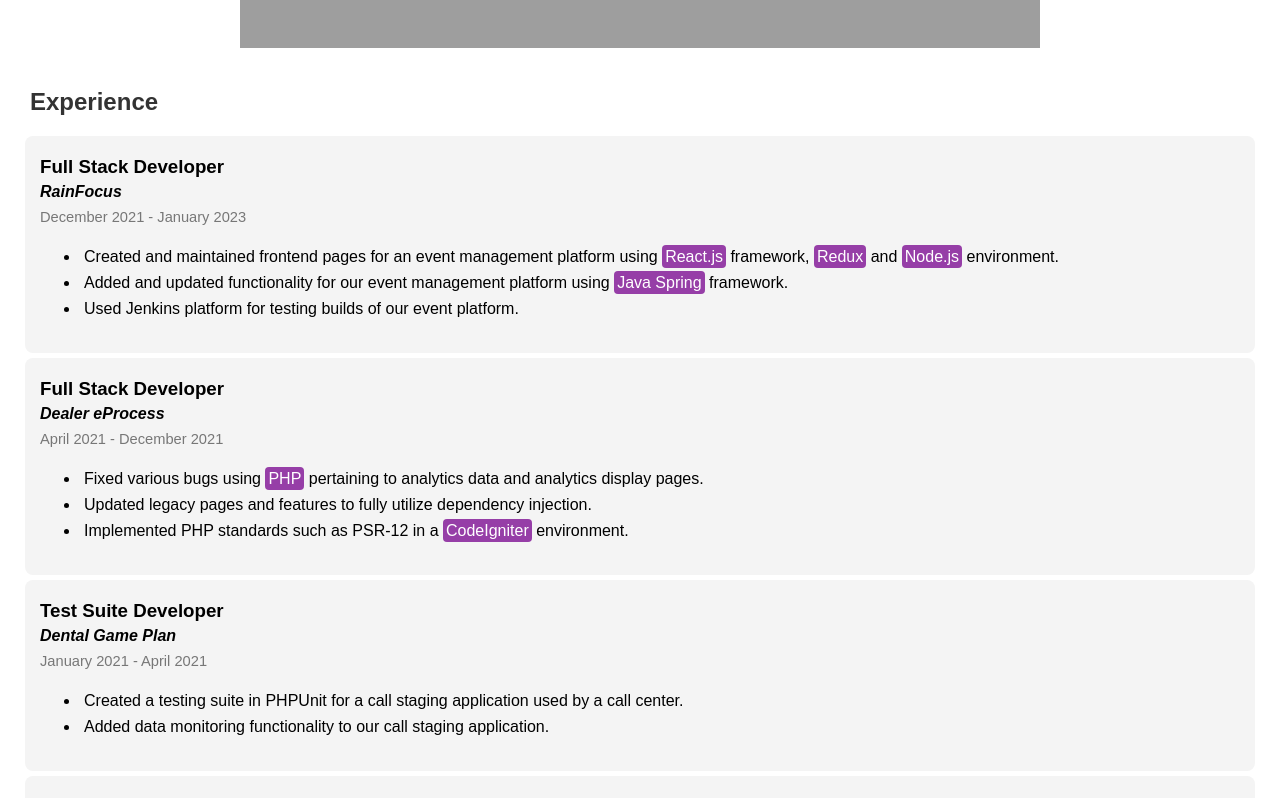
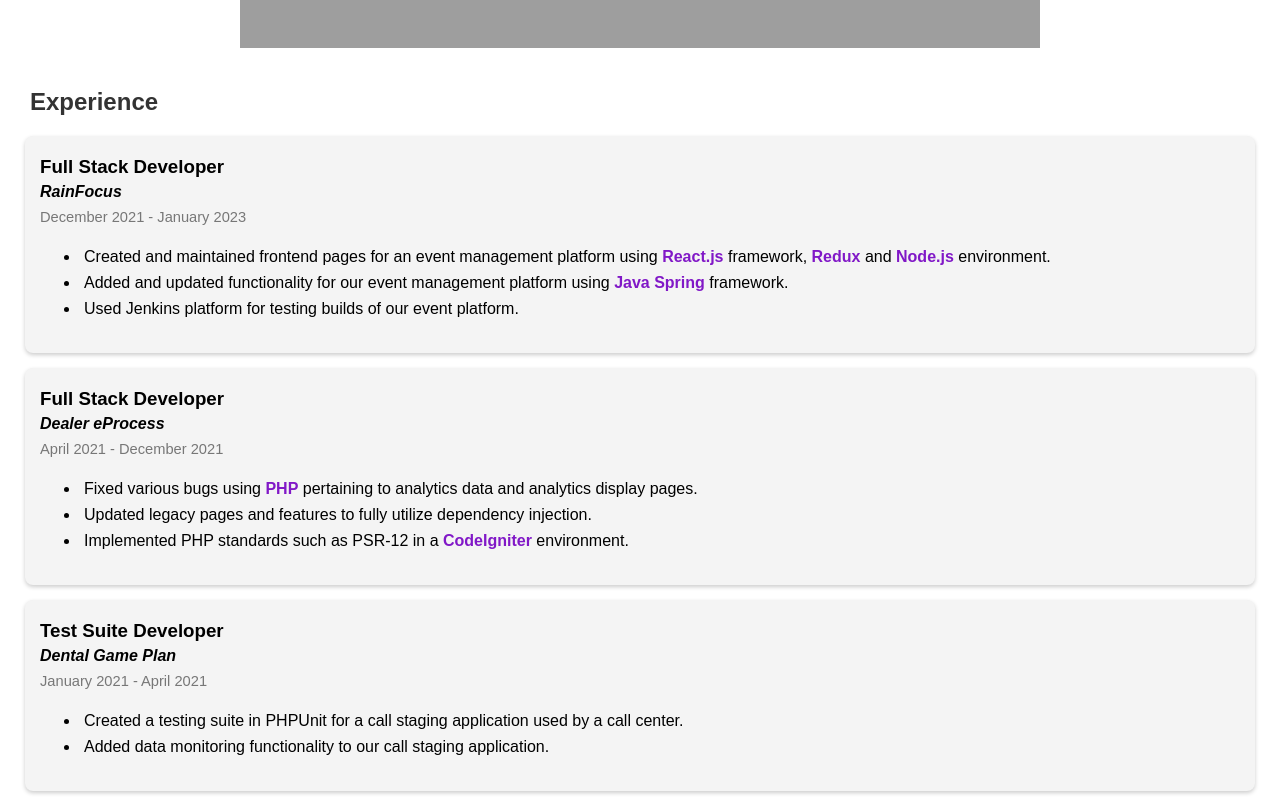
Before and after one commit to JimmyGlasscock/portfolio, a React (Create React App) app: page / in a window 1280 px wide. Shown: the part 580-1378 px from the top of the page. Built offline with nearby package versions, Linux system fonts and the light colour scheme; grey boxes are pictures that could not be loaded.

Commit message:
updated styling

```diff
--- a/src/App.css
+++ b/src/App.css
@@ -135,28 +135,6 @@
 }
 
 
-li span.highlight {
-  background-color: #f44336; /* Set the background color for highlighting */
-  color: #fff; /* Set the text color for highlighting */
-  padding: 3px;
-  border-radius: 4px;
-  animation-name: highlightAnimation;
-  animation-duration: 25s;
-  animation-iteration-count: infinite;
-}
-
-@keyframes highlightAnimation {
-  0% {
-    background-color: #f44336; /* Starting background color */
-  }
-  50% {
-    background-color: #7a3cc9; /* Intermediate background color */
-  }
-  100% {
-    background-color: #f44336; /* Ending background color */
-  }
-}
-
 /* Job section */
 .job-container {
   display: flex;
@@ -170,6 +148,8 @@
   background-color: #f4f4f4;
   border-radius: 8px;
   padding: 15px;
+  margin-bottom: 20px;
+  box-shadow: 0 2px 4px rgba(0, 0, 0, 0.2);
 }
 
 .job h3,
@@ -187,6 +167,10 @@
   font-style: italic;
 }
 
+.job + .job {
+  margin-top: 15px;
+}
+
 /* Responsive styles */
 @media (min-width: 600px) {
   .job-container {
@@ -196,6 +180,28 @@
   .job {
     flex-basis: calc(50% - 10px); /* Account for margin */
     margin: 5px;
+  }
+}
+
+@media (min-width: 500px) {
+  li span.highlight {
+    color: #8118c7; /* Set the text color for highlighting */
+    font-weight: bold;
+    animation-name: highlightAnimation;
+    animation-duration: 25s;
+    animation-iteration-count: infinite;
+  }
+
+  @keyframes highlightAnimation {
+    0% {
+      color: #8118c7 /* Starting background color */
+    }
+    50% {
+      color: #e01f12; /* Intermediate background color */
+    }
+    100% {
+      color: #8118c7 /* Ending background color */
+    }
   }
 }
 
```
